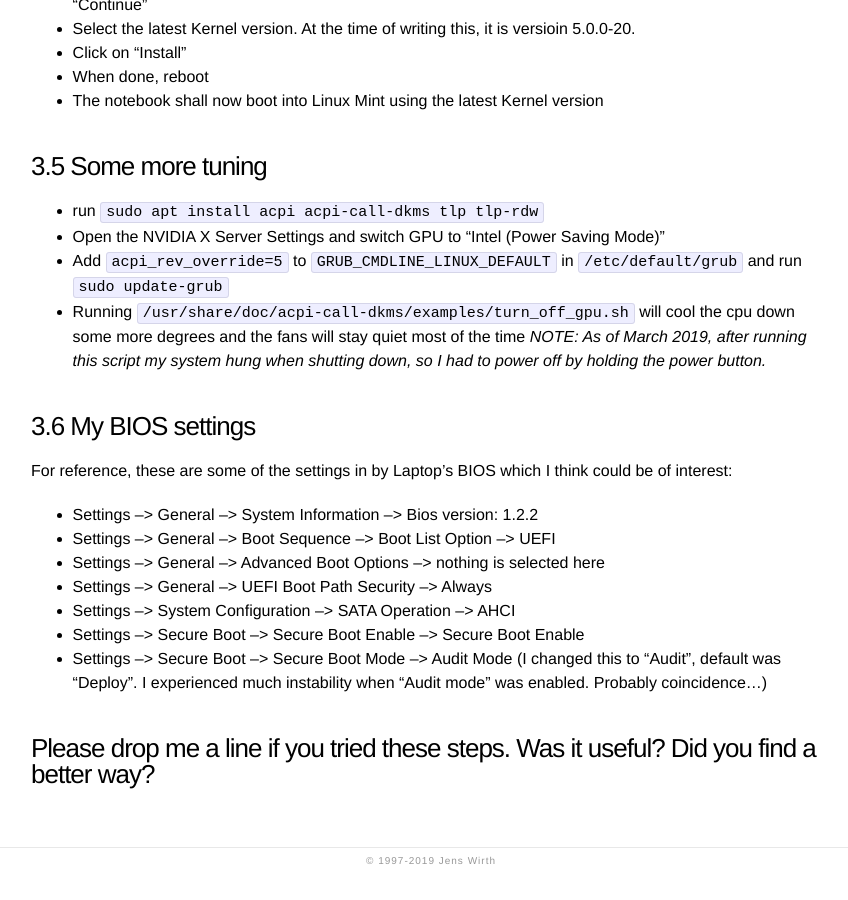
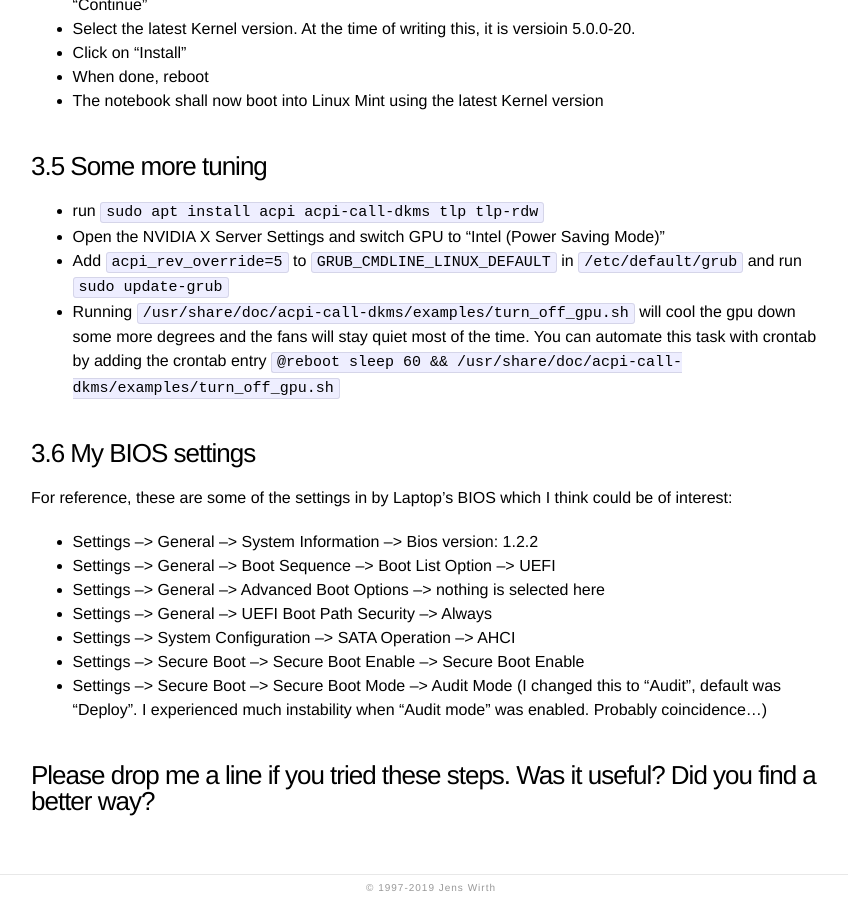
Before and after one commit to jewirth/jewirth.github.io, a Jekyll site: the page built from _posts/2018-07-25-Linux-Mint-19-on-Dell-XPS-15-9570-(2018).markdown, in a window 1280 px wide and 900 px high, scrolled down 3606 px. Shown: the whole window, without its empty margins (209-1057 px from the left). Built offline with Jekyll 4.4.1, drawn with Linux system fonts in a browser that asks for light colours; before the commit the page ends 4479 px from its top, so only the background shows below that.

Commit message:
Update 2018-07-25-Linux-Mint-19-on-Dell-XPS-15-9570-(2018).markdown

````diff
--- a/_posts/2018-07-25-Linux-Mint-19-on-Dell-XPS-15-9570-(2018).markdown
+++ b/_posts/2018-07-25-Linux-Mint-19-on-Dell-XPS-15-9570-(2018).markdown
@@ -106,7 +106,7 @@
 - run ```sudo apt install acpi acpi-call-dkms tlp tlp-rdw```
 - Open the NVIDIA X Server Settings and switch GPU to "Intel (Power Saving Mode)"
 - Add ```acpi_rev_override=5``` to ```GRUB_CMDLINE_LINUX_DEFAULT``` in ```/etc/default/grub``` and run ```sudo update-grub```
-- Running ```/usr/share/doc/acpi-call-dkms/examples/turn_off_gpu.sh``` will cool the cpu down some more degrees and the fans will stay quiet most of the time *NOTE: As of March 2019, after running this script my system hung when shutting down, so I had to power off by holding the power button.*
+- Running ```/usr/share/doc/acpi-call-dkms/examples/turn_off_gpu.sh``` will cool the gpu down some more degrees and the fans will stay quiet most of the time. You can automate this task with crontab by adding the crontab entry ```@reboot sleep 60 && /usr/share/doc/acpi-call-dkms/examples/turn_off_gpu.sh```
 
 ## 3.6 My BIOS settings
 For reference, these are some of the settings in by Laptop's BIOS which I think could be of interest:
````
